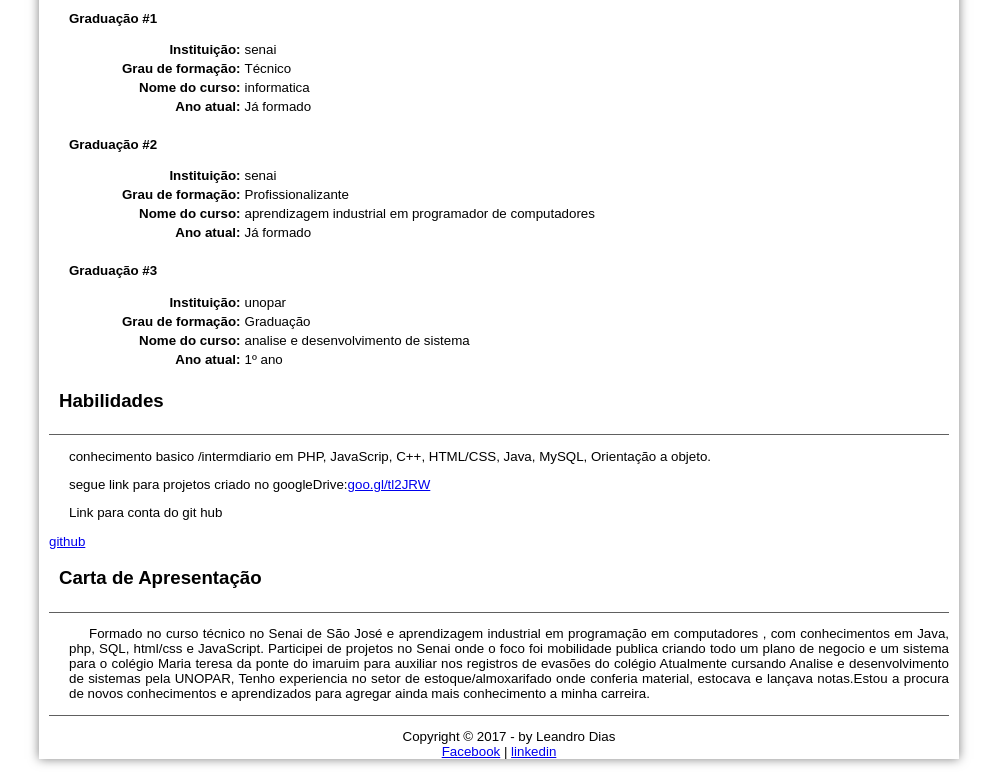
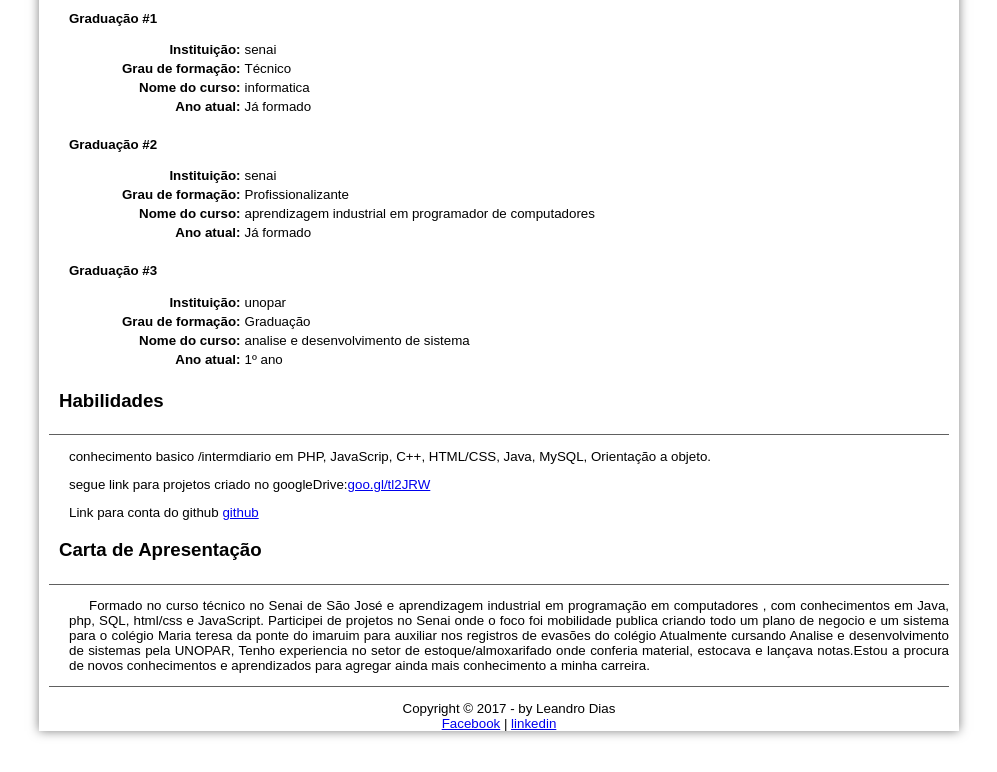
Before and after one commit to T3nkai/CurriculoLeandroDias.io, a plain HTML site: page index.html in a window 1280 px wide. Shown: the part 1083-1855 px from the top of the page, without its empty margins (141-1138 px from the left). After the commit the page ends 1827 px from the top, so only its background shows below. Drawn offline with Linux system fonts and the light colour scheme.

Commit message:
Update index.html

```diff
--- a/index.html
+++ b/index.html
@@ -211,8 +211,7 @@ and open the template in the editor.
                 <p>conhecimento basico /intermdiario em PHP, JavaScrip, C++, HTML/CSS, Java, MySQL, Orientação a objeto.</p>
 
                 <p>segue link para projetos criado no googleDrive:<a href="https://drive.google.com/drive/folders/0BxCbG5pXWeyiWm5XNDRPOVFjNmc" target="_blank">goo.gl/tl2JRW</a></p>
-                <p>Link para conta do git hub</p>
-                <a href="https://github.com/T3nkai">github</a>
+                <p>Link para conta do github <a href="https://github.com/T3nkai">github</a></p>
             </div>
             <div class="titulos"> <p class="titulo"> <span class="negrito">Carta de Apresentação</span> </p></div>
             <div style="padding-left: 20px">
```
